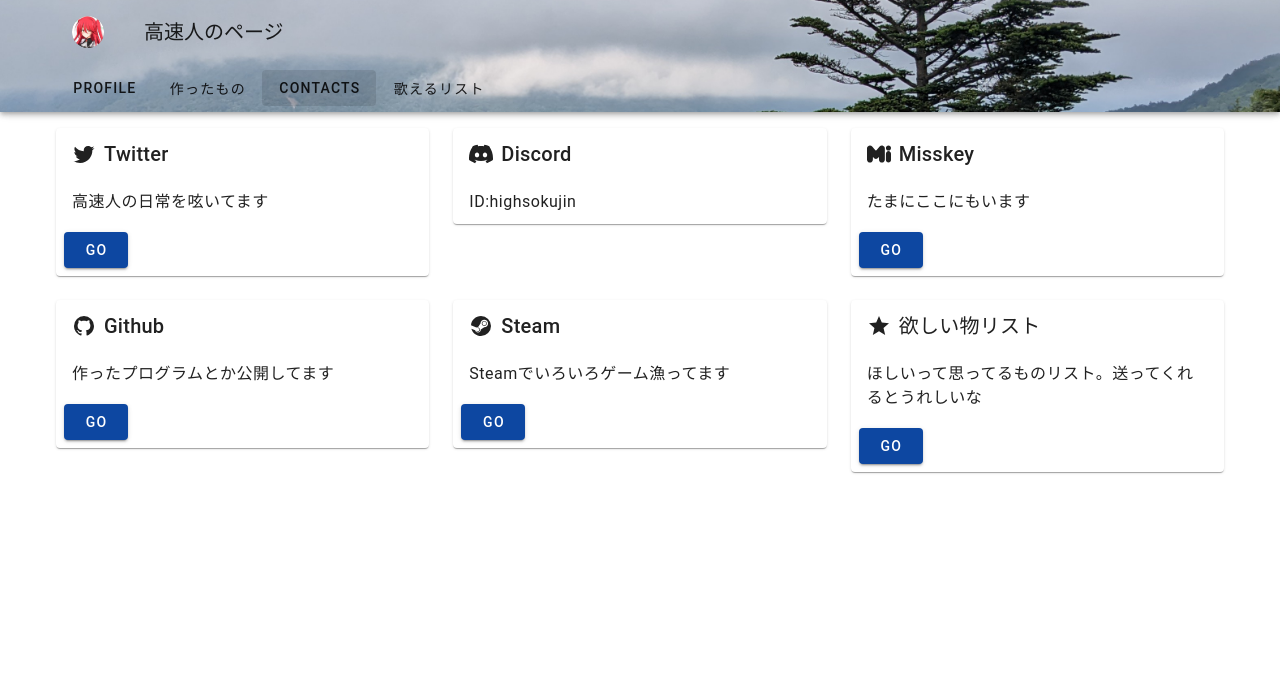
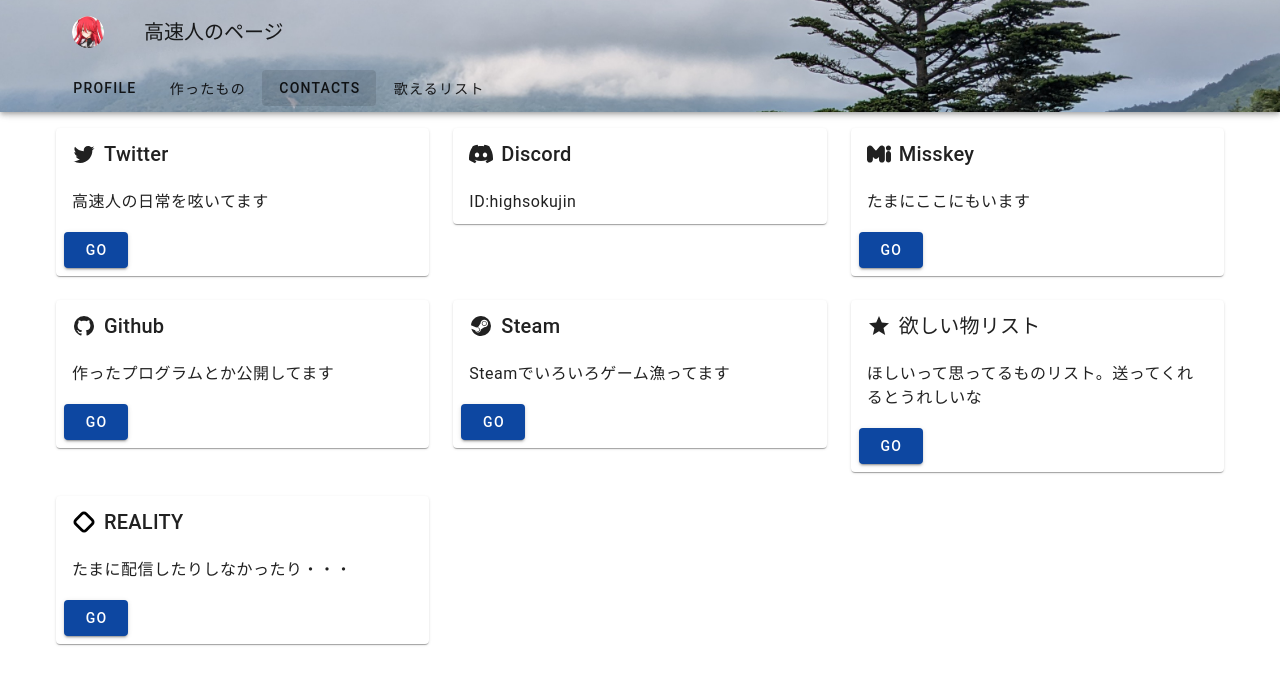
Before and after one commit to kousokujin/kousokujin.github.io, a Vue app in the folder v3/: page /contact in a window 1280 px wide. Shown: the top 684 px of the page. Built offline with nearby package versions, Linux system fonts and the light colour scheme.

Commit message:
REALITY追加など

```diff
--- a/v3/src/components/SongCompo/SongDataList.ts
+++ b/v3/src/components/SongCompo/SongDataList.ts
@@ -1,4 +1,3 @@
-import { fi } from "vuetify/locale";
 import {ConvertHankana} from "./HanKanaConvert"
 
 interface ISong{
--- /dev/null
+++ b/v3/src/components/icon/CIReality.vue
@@ -0,0 +1,52 @@
+<template>
+    <svg
+    width="512"
+    height="512"
+    viewBox="0 0 512 512"
+    version="1.1"
+    id="svg1"
+    inkscape:version="1.3.2 (091e20e, 2023-11-25, custom)"
+    sodipodi:docname="REALITY.svg"
+    xmlns:inkscape="http://www.inkscape.org/namespaces/inkscape"
+    xmlns:sodipodi="http://sodipodi.sourceforge.net/DTD/sodipodi-0.dtd"
+    xmlns="http://www.w3.org/2000/svg"
+    xmlns:svg="http://www.w3.org/2000/svg">
+        <sodipodi:namedview
+            id="namedview1"
+            pagecolor="#ffffff"
+            bordercolor="#000000"
+            borderopacity="0.25"
+            inkscape:showpageshadow="2"
+            inkscape:pageopacity="0.0"
+            inkscape:pagecheckerboard="0"
+            inkscape:deskcolor="#d1d1d1"
+            inkscape:document-units="px"
+            inkscape:zoom="0.25"
+            inkscape:cx="2052"
+            inkscape:cy="1738"
+            inkscape:window-width="3840"
+            inkscape:window-height="2089"
+            inkscape:window-x="3832"
+            inkscape:window-y="1072"
+            inkscape:window-maximized="1"
+            inkscape:current-layer="layer1" />
+        <defs
+            id="defs1" />
+        <g
+            inkscape:label="Layer 1"
+            inkscape:groupmode="layer"
+            id="layer1">
+            <rect
+            style="fill:none;stroke:#000000;stroke-width:60;stroke-linecap:round;stroke-linejoin:round;stroke-miterlimit:0.6;stroke-dasharray:none;stroke-opacity:1"
+            id="rect1"
+            width="312.87054"
+            height="308.87686"
+            x="205.60341"
+            y="-154.43843"
+            transform="rotate(45)"
+            ry="61.319942" />
+        </g>
+    </svg>
+
+
+</template>
--- a/v3/src/views/ContactView.vue
+++ b/v3/src/views/ContactView.vue
@@ -18,11 +18,11 @@
             </v-card>
         </v-col>
     </v-row>
-    <v-icon icon="siSImpleicons.path"></v-icon>
 </template>
 <script setup lang="ts">
     import { mdiTwitter, mdiGithub, mdiSteam, mdiStar } from '@mdi/js'
     import { siDiscord, siMisskey } from 'simple-icons';
+    import reality_icon from "@/components/icon/CIReality.vue"
 
     const href_list = [
         {
@@ -60,6 +60,12 @@
             icon: mdiStar,
             description: "ほしいって思ってるものリスト。送ってくれるとうれしいな",
             href: "https://www.amazon.jp/hz/wishlist/ls/26X6O8SUUEDE4?ref_=wl_share"
+        },
+        {
+            title: "REALITY",
+            icon: reality_icon,
+            description: "たまに配信したりしなかったり・・・",
+            href: "https://reality.app/profile/b9b91586?adj_t=8ogcewh_z9yhix5"
         }
     ]
 </script>
--- a/v3/src/views/SongListView.vue
+++ b/v3/src/views/SongListView.vue
@@ -27,7 +27,6 @@
 <script setup lang="ts">
     import { ref, reactive, computed } from "vue";
     import { useDisplay } from "vuetify";
-    //import { mdiTable, mdiViewModule} from '@mdi/js'
 
     import {songs} from "@/components/SongCompo/KSJSongs"
     import {SongDataList} from "@/components/SongCompo/SongDataList"
@@ -36,7 +35,6 @@
 
     const {xs, sm} = useDisplay();
 
-    //const view_type = ref(0);
     const song_data = reactive(new SongDataList(songs))
 
     const ismobile = computed(()=>{
```
Also changed, not shown: v3/src/assets/REALITY.svg (added), 1 other file (tests, documents, lock files or other folders).
